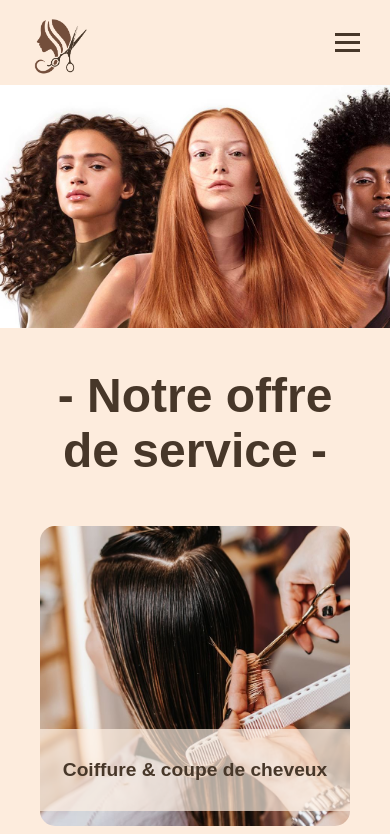
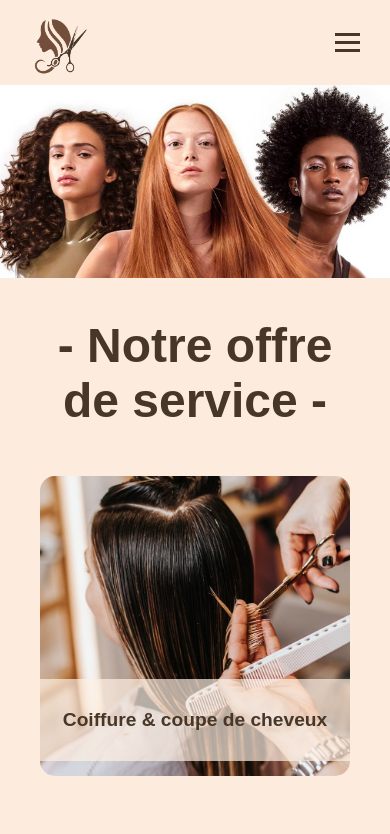
Before and after one commit to RayaneBGit/coupe-express-site-SEG3525, a React (Create React App) app: page / in a window 390 px wide. Shown: the top 834 px of the page. Built offline with nearby package versions, Linux system fonts and the light colour scheme; a web font is replaced by a local one.

Commit message:
Test accuiel

```diff
--- a/src/pages/Accueil/Accueil.module.css
+++ b/src/pages/Accueil/Accueil.module.css
@@ -185,7 +185,7 @@ h1 {
 }
 @media (max-width: 768px) {
   .sectionAcc{
-    height: 30vh;
+    height: 24vh;
   }
   .sectionBien{
     flex-wrap: wrap;
@@ -216,7 +216,7 @@ h1 {
     font-size: 1.2em;
   }
   p{
-    font-size: 0.6em;
+    font-size: 0.4em;
     margin-bottom: 50px;
   }
   .equipe {
@@ -228,6 +228,6 @@ h1 {
     justify-content: space-between;
   }
   h1{
-    font-size: 1.4em;
+    font-size: 1em;
   }
 }
```
